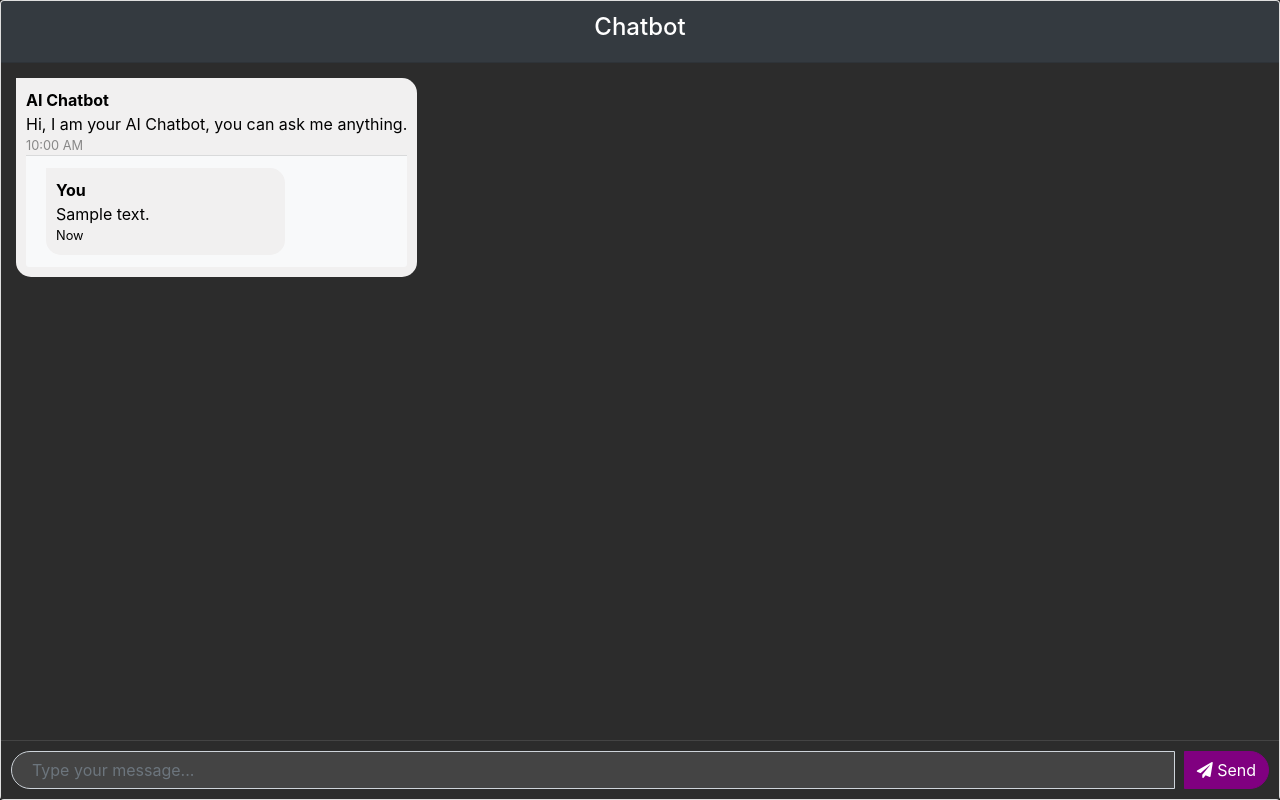
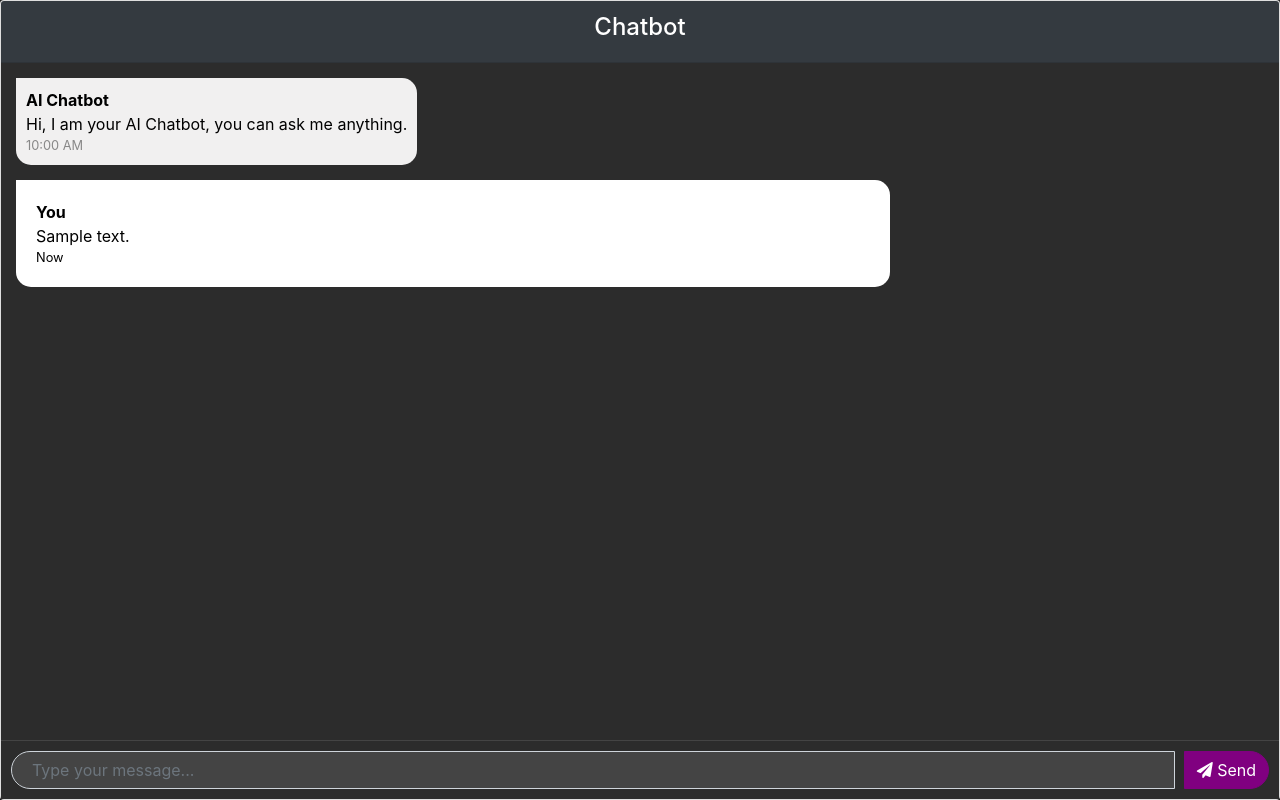
Before and after one commit to Karush2807/ChatterBox, a Django app: template dj_chatbot/templates/bot_chat.html in a window 1280 px wide. Run offline with Django 5.2, Linux system fonts and the light colour scheme; the template is opened without the code that fills it: most values are stand-ins (such as "Sample title", 1, 10 or a date in 2020); some libraries are stand-ins or nearby versions.

Commit message:
fixed css issue

```diff
--- a/dj_chatbot/templates/bot_chat.html
+++ b/dj_chatbot/templates/bot_chat.html
@@ -119,6 +119,18 @@
         color: #000000; /* Darker text color for time */
     }
 
+    .user-message{
+        background-color: #ffffff;
+        color: #000000;
+        padding: 10px;
+        border-radius: 15px;
+        margin-top: 15px;
+        max-width: 70%;
+        align-self: flex-start;
+        border-top-left-radius: 0;
+
+    }
+
 
 </style>
 {% endblock %}
@@ -138,24 +150,19 @@
                         <div class="message-content">Hi, I am your AI Chatbot, you can ask me anything.</div>
                         <div class="message-time">10:00 AM</div>
 
-                        <div class="user-response" style="width: auto;">
+                    </div>
+                </li>
 
                 {% if user_message %}
-                            <div class="card-footer bg-light">
+                <li class="message user-message">
                     <div class="message-text">
-                                    <div class="message-sender" style="color: #000000;">You</div>
+                        <div class="message-sender" style="color: #000000;" >You</div>
                         <div class="message-content" style="color: #000000;">{{ user_message }}</div>
                         <div class="message-time" style="color: #000000;">Now</div>
                     </div>
-                            </div>
+                </li>
                 {% endif %}
 
-                        </div>
-
-                    </div>
-
-
-                </li>
             </ul>
         </div>
 
```
Lines whose indentation alone changed are shown as unchanged.
